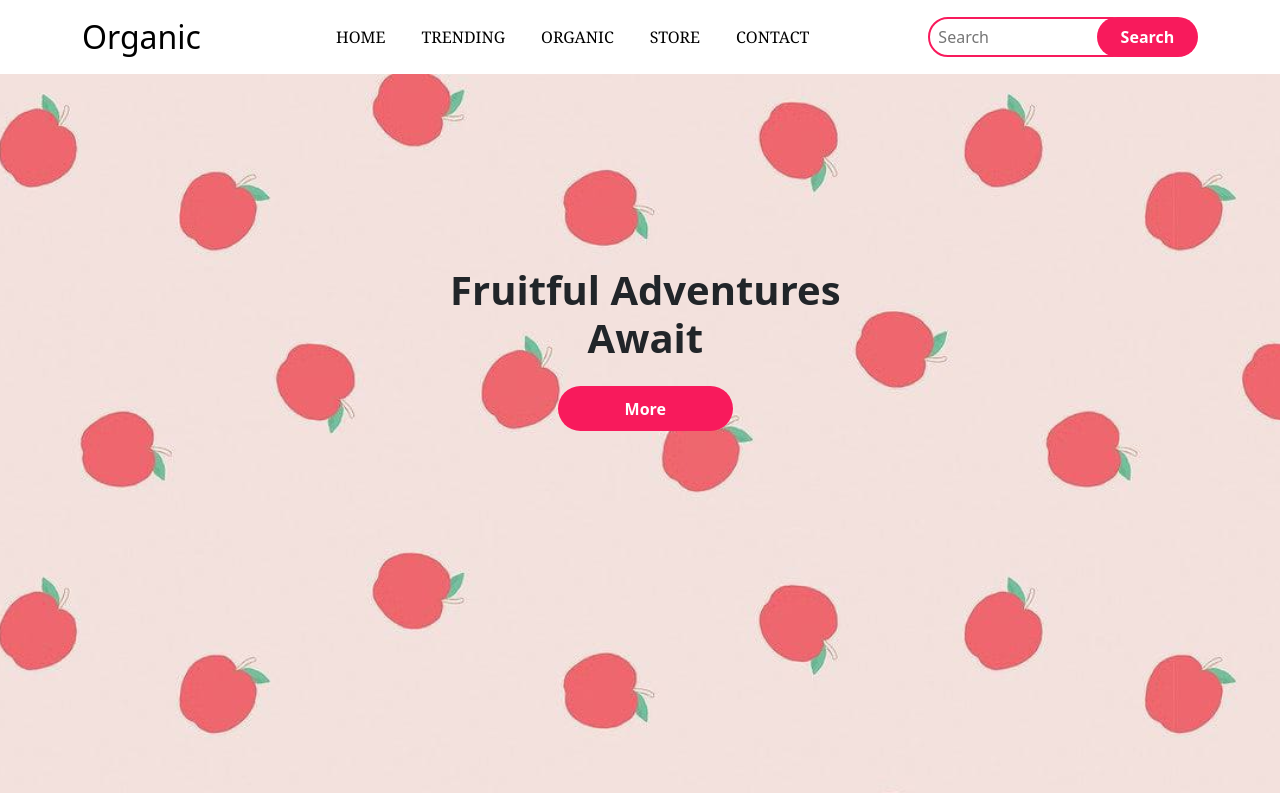
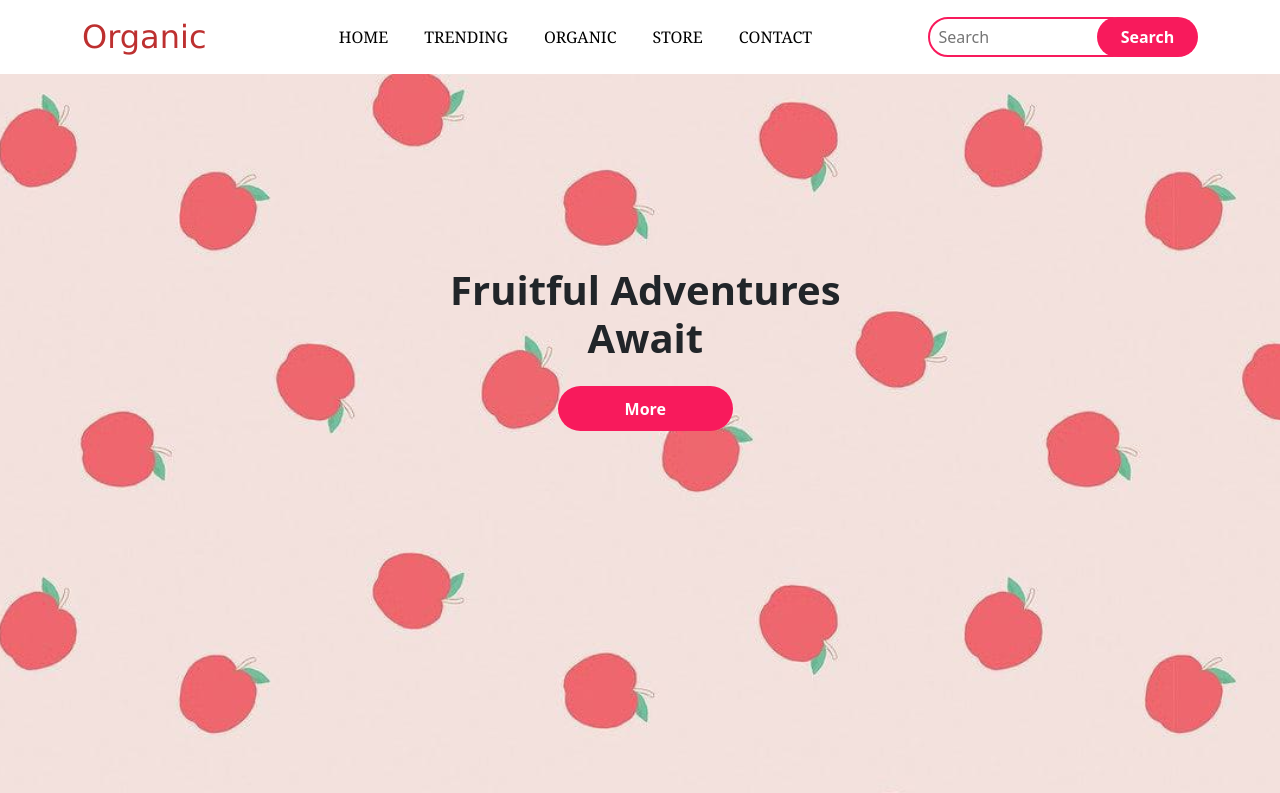
Before and after one commit to Kanikaalagarsamy/fruitwebsite-bootstrap-, a plain HTML site: page index.html in a window 1280 px wide. Shown: the top 793 px of the page. Drawn offline with nearby package versions, Linux system fonts and the light colour scheme.

Commit message:
fruitweb

```diff
--- a/index.html
+++ b/index.html
@@ -13,7 +13,7 @@
 <body>
     <nav class="navbar navbar-expand-lg ">
         <div class="container">
-          <a class="navbar-brand" href="#">Organic</a>
+          <a class="navbar-brand" href="#" style="font-family: Verdana, Geneva, Tahoma, sans-serif; color: rgb(189, 48, 48);">Organic</a>
           <button class="navbar-toggler" type="button" data-bs-toggle="collapse" data-bs-target="#navbarScroll" aria-controls="navbarScroll" aria-expanded="false" aria-label="Toggle navigation">
             <span class="navbar-toggler-icon"><box-icon name='menu-alt-right' ></box-icon></span>
           </button>
```
